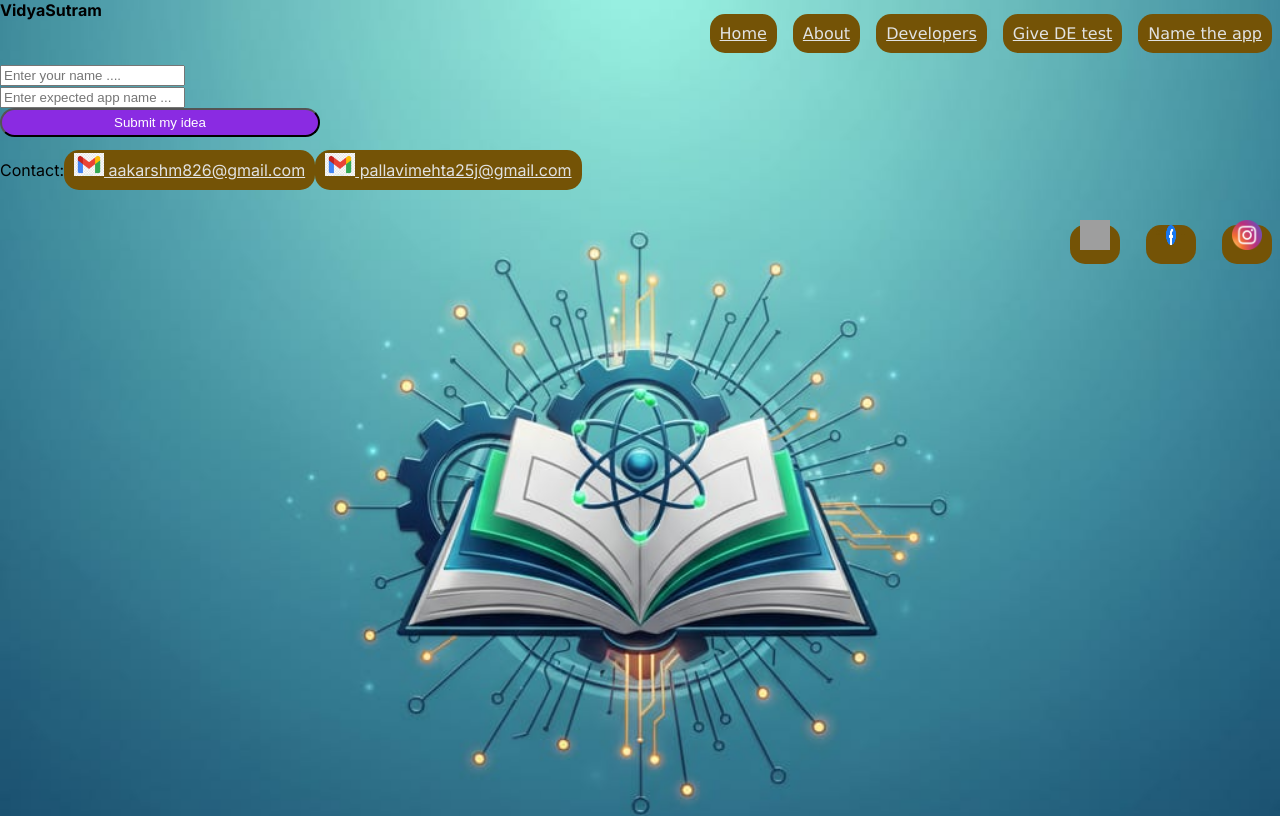
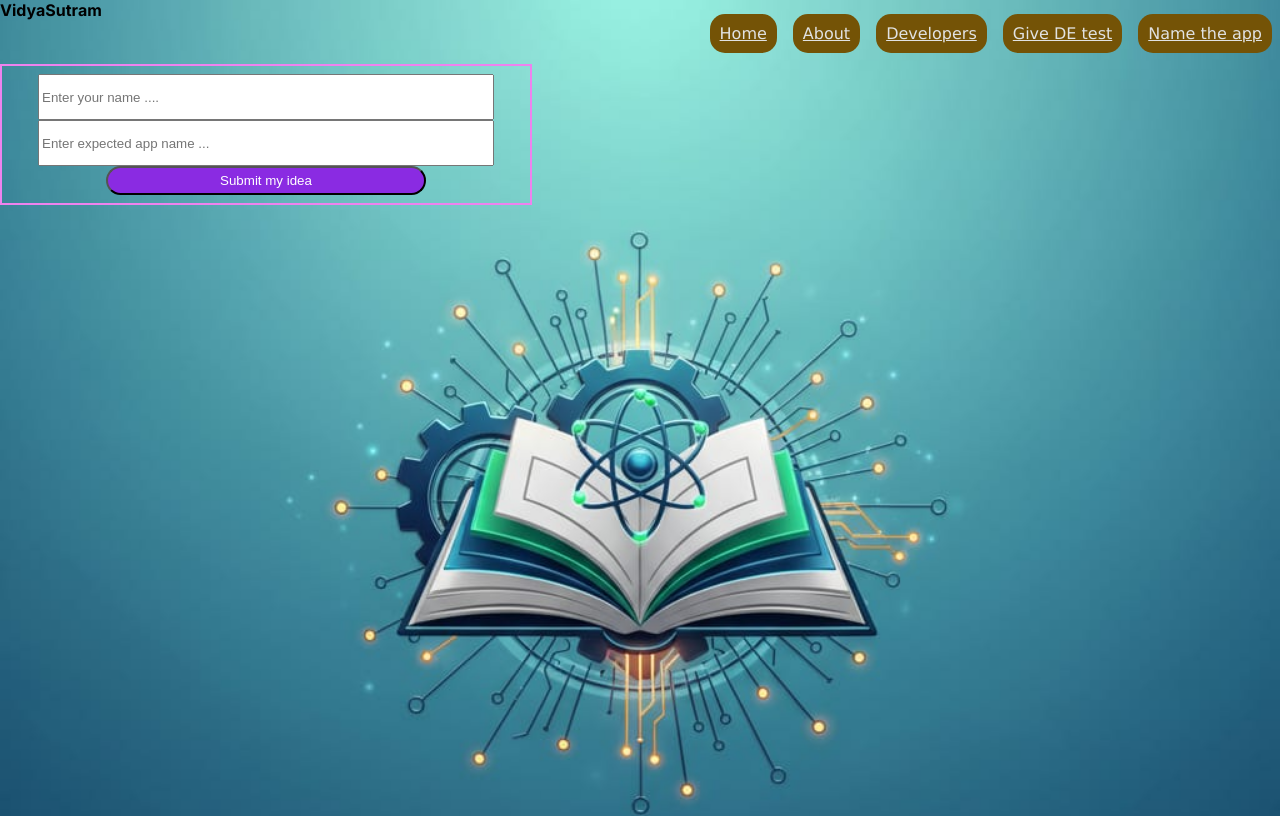
Before and after one commit to gpmakm/Vidyasutram, a Next.js app: page /akarsh-form in a window 1280 px wide. Shown: the top 816 px of the page. Built offline with nearby package versions, Linux system fonts and the light colour scheme; grey boxes are pictures that could not be loaded.

Commit message:
Form is working

```diff
--- a/app/akarsh-form/page.jsx
+++ b/app/akarsh-form/page.jsx
@@ -1,17 +1,36 @@
-import React from 'react'
+"use client"
 
- const page = () => {
-    const sendData=(e)=>{
-        e.preventDetault();
+import {React,useState} from 'react'
+
+ const page =  () => {
+    const [app,setApp]=useState();
+    const [user,setUser]=useState()
+    const sendData=async (e)=>{
+        e.preventDefault();
+        let r= await fetch('/forms/form',{
+            method:'POST',
+            body:JSON.stringify({
+                appname:app,
+                user:user
+            })
+        ,headers:{'Content-Type':'application/json'}
+    }
+        )
+        let data=await r.json()
+        alert(data.message)
+        console.log(app+user);
+        console.log(data);
+
+
     }
   return (
     <div>
-        <form>
+        <form id='temp' onSubmit={sendData}>
             <div className='field'>
-                <input type="text" name="uname" id="" placeholder='Enter your name ....' />
+                <input type="text" name="uname" id="" placeholder='Enter your name ....'  value={user} onChange={(e)=>{setUser(e.target.value)}}  />
             </div>
             <div className="field">
-                <input type="text" name="appname" id="" placeholder='Enter expected app name ...' />
+                <input type="text" name="appname" id="" placeholder='Enter expected app name ...' value={app} onChange={(e)=>{setApp(e.target.value)}} />
             </div>
             <button>Submit my idea</button>
         </form>
--- a/app/exams/backend/form/route.js
+++ b/app/forms/form/route.js
@@ -1,6 +1,6 @@
 import { NextResponse } from "next/server";
-export default async function POST(req){
-    const name=await req.json();
-    console.log(name);
+export  async function POST(req){
+    const {appname,user}=await req.json();
+    console.log(appname + user);
     return NextResponse.json({message:"Data received successfully"});
 }
--- a/app/globals.css
+++ b/app/globals.css
@@ -544,3 +544,21 @@ button {
   background-color: blueviolet;
   border-radius: 25px;
 }
+
+
+
+#temp,#temp form{
+  width: 40vw;
+  height: auto;
+  padding: 8px;
+  display: flex;
+  flex-direction: column;
+  justify-content: center;
+  align-self: center;
+  border: 2px solid violet;align-items: center;
+}
+
+.field input{
+  width: 35vw;
+  height: 5vh;
+}
--- a/app/layout.js
+++ b/app/layout.js
@@ -15,7 +15,7 @@ export default function RootLayout({ children }) {
     <html lang="en">
 
       <body className={inter.className}><VidyaSutramNavbar/>{children}</body>
-      <Footer/>
+      {/* <Footer/> */}
     </html>
   );
 }
```
Also changed, not shown: app/exams/globals2.css (line endings or trailing spaces).
